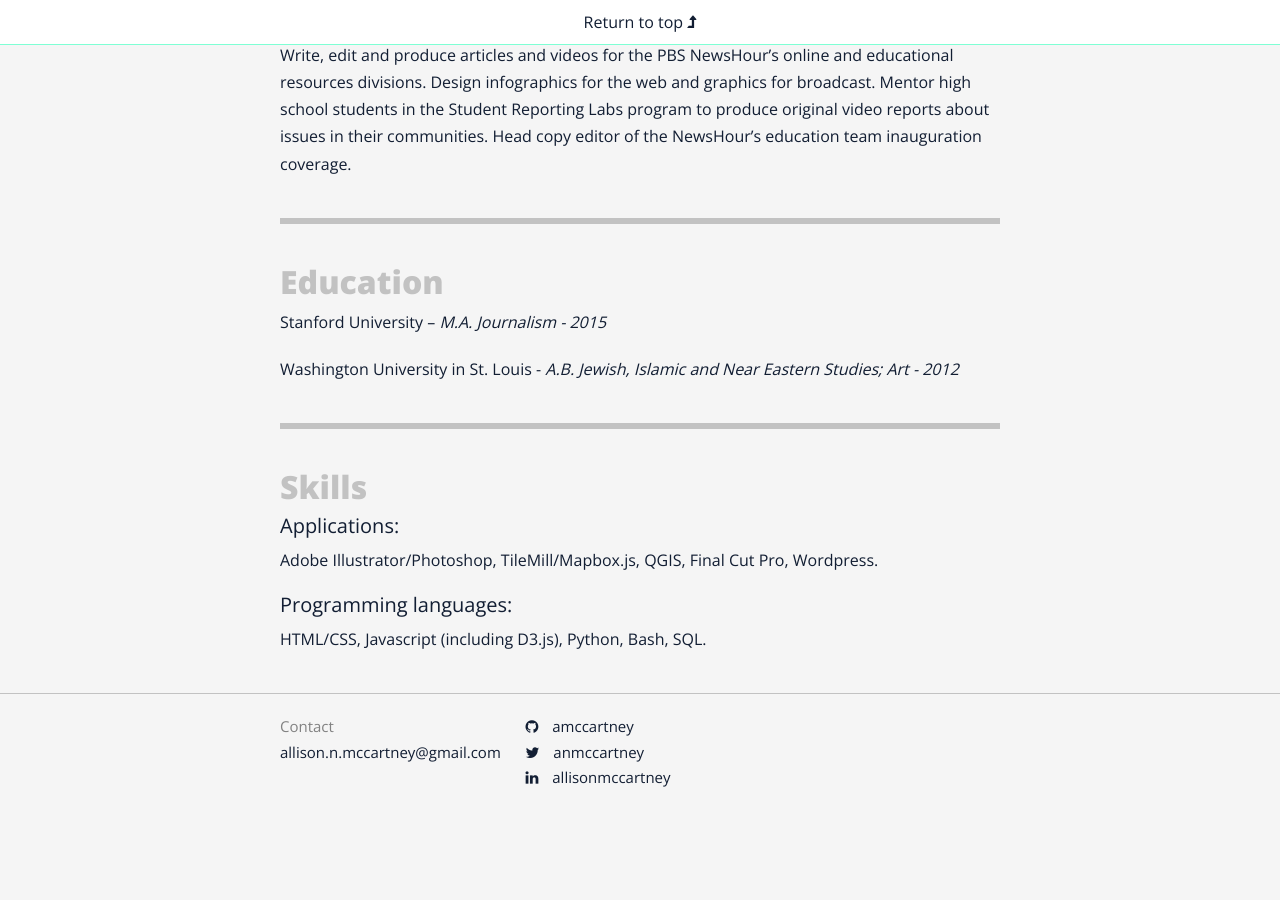
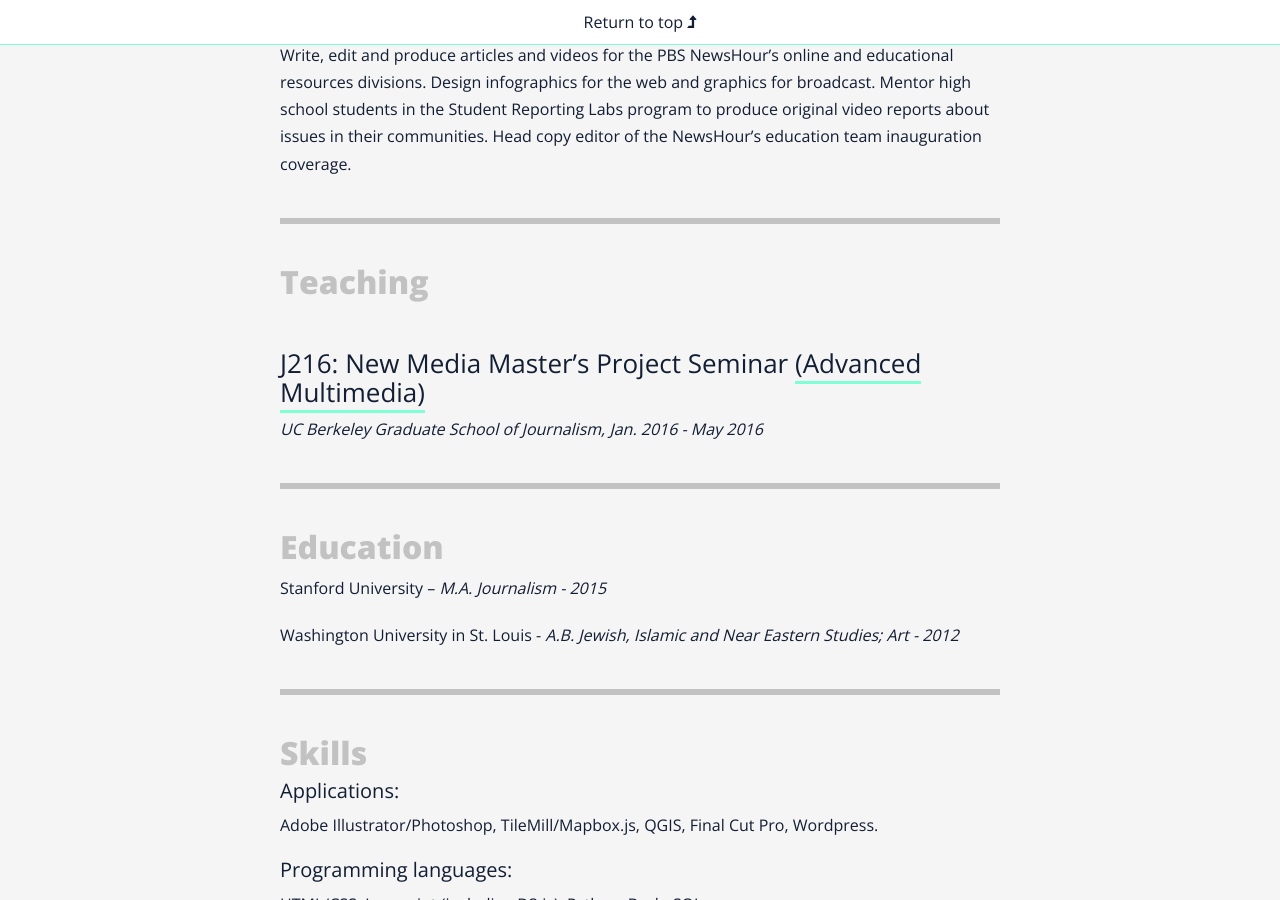
Before and after one commit to amccartney/amccartney.github.io, a Jekyll site: the page built from pages/resume.md, in a window 1280 px wide and 900 px high, scrolled down 1399 px. Built offline with Jekyll 4.4.1, drawn with Linux system fonts in a browser that asks for light colours; nearby versions of some CDN libraries; some web fonts are replaced; before the commit the page ends 2262 px from its top, so only the background shows below that.

Commit message:
Updated resume.md

```diff
--- a/pages/resume.md
+++ b/pages/resume.md
@@ -53,6 +54,14 @@ Write, edit and produce articles and videos for the PBS NewsHour's online and ed
 
 ___
 
+## Teaching
+
+### J216: New Media Master’s Project Seminar [(Advanced Multimedia)](https://journalism.berkeley.edu/curriculum/newmedia/)
+
+*UC Berkeley Graduate School of Journalism, Jan. 2016 - May 2016*
+
+___
+
 ## Education
 
 Stanford University – *M.A. Journalism - 2015*
```
Also changed, not shown: other parts of pages/resume.md (+1 -0 lines).
